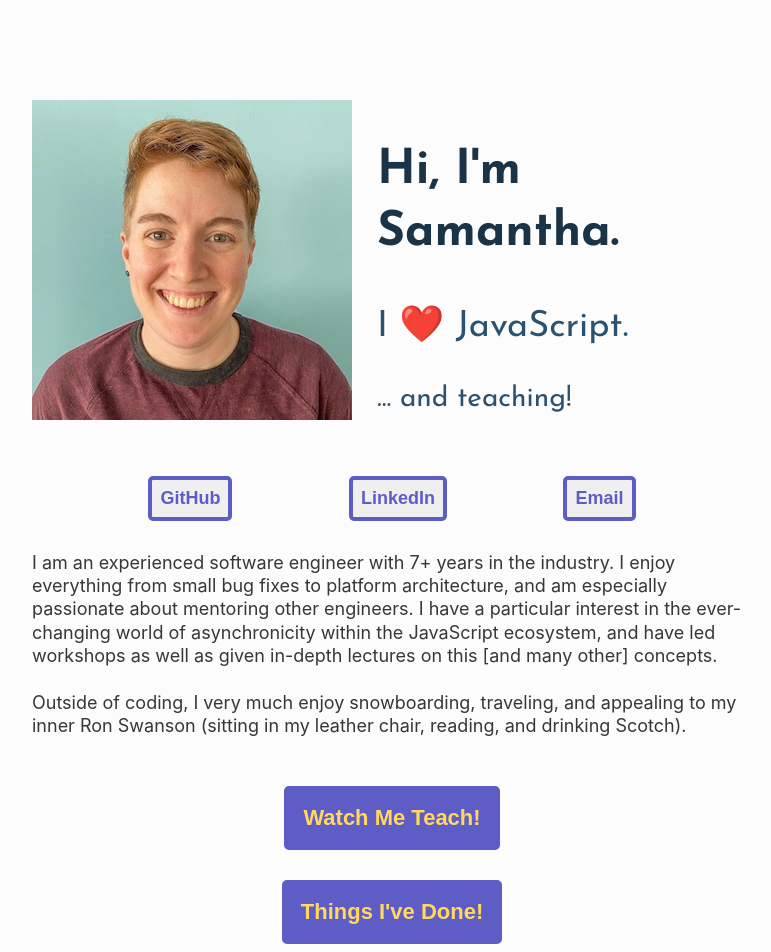
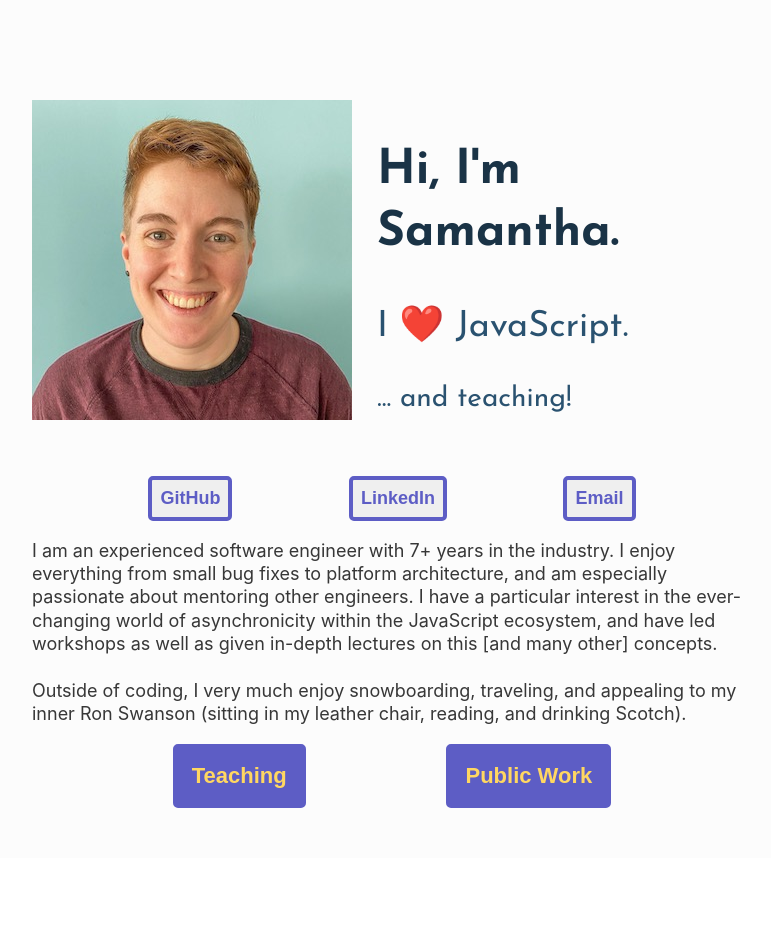
Before and after one commit to sbarli/tumbaa, a React (Create React App) app: page / in a window 1280 px wide. Shown: the top 952 px of the page, without its empty margins (248-1019 px from the left). After the commit the page ends 858 px from the top, so only its background shows below. Built offline with nearby package versions, Linux system fonts and the light colour scheme.

Commit message:
(cleanup)  🧹  remove  🔥  unnecessary styled components & update content grouping

```diff
--- a/src/components/Home/Home.jsx
+++ b/src/components/Home/Home.jsx
@@ -9,10 +9,6 @@ import Paragraph from '../../libs/ui/Paragraph/Paragraph';
 import PageWrapper from '../../libs/ui/PageWrapper/PageWrapper';
 
 import styled from 'styled-components/macro';
-
-const Intro = styled.div`
-  align-self: center;
-`;
 
 const IntroGrid = styled.div`
   display: grid;
@@ -29,7 +25,6 @@ Outside of coding, I very much enjoy snowboarding, traveling, and appealing to m
 const Home = () => {
   return (
     <PageWrapper>
-      <Intro>
       <IntroGrid>
         <Figure
           imgSrc="headshot.jpg"
@@ -52,14 +47,13 @@ const Home = () => {
           <Button theme="blurpleOutline" size="sm">Email</Button>
         </Link>
       </Group>
-      </Intro>
-      <Group theme="vertical" center>
       <Paragraph isHTML={true} content={BIO} />
+      <Group theme="horizontal">
         <Link linkTo="/teaching">
-          <Button theme="blurpleFilled" size="lg">Watch Me Teach!</Button>
+          <Button theme="blurpleFilled" size="lg">Teaching</Button>
         </Link>
         <Link linkTo="/blog">
-          <Button theme="blurpleFilled" size="lg">Things I've Done!</Button>
+          <Button theme="blurpleFilled" size="lg">Public Work</Button>
         </Link>
       </Group>
     </PageWrapper>
```
Lines whose indentation alone changed are shown as unchanged.
